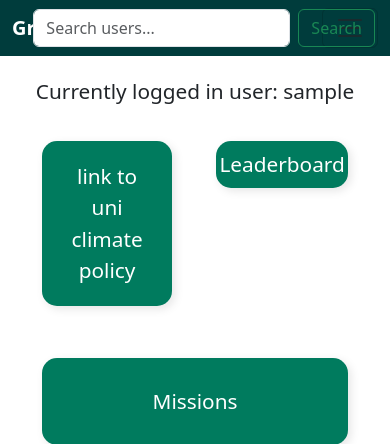
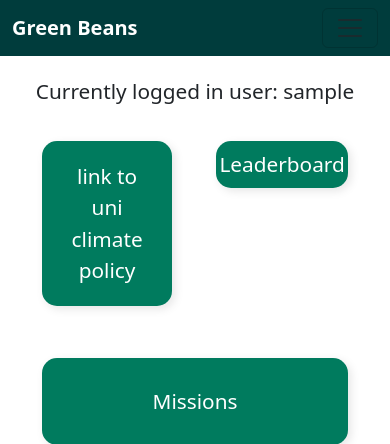
Before and after one commit to hazribo/ECM2434-Coursework, a Django app: page /game in a window 390 px wide. Shown: the top 444 px of the page. Run offline with Django 5.2, Linux system fonts and the light colour scheme; the visitor is signed in with stand-in values (Sample User, id 1); data comes from the database, SQL or seed files in the repository; some libraries are stand-ins or nearby versions.

Commit message:
Fix mobile navbar collapse button

```diff
--- a/WebApp/templates/WebApp/base.html
+++ b/WebApp/templates/WebApp/base.html
@@ -67,7 +67,7 @@
     <nav class="navbar navbar-expand-lg navbar-light fixed-top">
         <div class="container d-flex">
             <a class="navbar-brand" href="/">Green Beans</a>
-            <button class="navbar-toggler" type="button" data-toggle="collapse" data-target="#navbarNav" aria-controls="navbarNav" aria-expanded="false" aria-label="Toggle navigation">
+            <button class="navbar-toggler" type="button" data-bs-toggle="collapse" data-bs-target="#navbarNav" aria-controls="navbarNav" aria-expanded="false" aria-label="Toggle navigation">
                 <span class="navbar-toggler-icon"></span>
             </button>
             <div class="collapse navbar-collapse" id="navbarNav">
--- a/WebApp/templates/WebApp/game_base.html
+++ b/WebApp/templates/WebApp/game_base.html
@@ -28,16 +28,6 @@
             .main-content {
                 padding: 20px;
             }
-            /* Custom style for the username link */
-            .username-link {
-                color: white !important; /* Ensure the username is white */
-                text-decoration: none !important; /* Remove underline */
-                padding: 0.5rem 0.2rem;
-            }
-            .username-link:hover {
-                background-color: #002727 !important;
-                color: #f8f9fa !important;
-            }
             .menu-link {
                 font-size: 1rem !important;
                 font-weight: bold !important;
@@ -52,6 +42,31 @@
                 display: flex;
                 justify-content: center;
             }
+
+            /* Responsive navbar adjustments */
+            @media (max-width: 992px) {
+                .navbar-nav {
+                    flex-direction: column;
+                    align-items: center;
+                    width: 100%;
+                }
+                .navbar-center {
+                    flex-direction: column;
+                    width: 100%;
+                    text-align: center;
+                }
+                .nav-item {
+                    margin: 5px 0;
+                }
+                .search-bar {
+                    width: 100%;
+                    justify-content: center;
+                    margin-top: 10px;
+                }
+                .search-bar input {
+                    width: 70%;
+                }
+            }
         </style>
     </head>
 
@@ -60,50 +75,38 @@
     <nav class="navbar navbar-expand-lg navbar-light fixed-top">
         <div class="container">
             <a class="navbar-brand" href="/game">Green Beans</a>
-            <button class="navbar-toggler" type="button" data-toggle="collapse" data-target="#navbarNav" aria-controls="navbarNav" aria-expanded="false" aria-label="Toggle navigation">
+            <button class="navbar-toggler" type="button" data-bs-toggle="collapse" data-bs-target="#navbarNav" aria-controls="navbarNav" aria-expanded="false" aria-label="Toggle navigation">
                 <span class="navbar-toggler-icon"></span>
             </button>
             <div class="collapse navbar-collapse" id="navbarNav">
-                <ul class="navbar-nav w-100 d-flex justify-content-between"> <!-- Full width and equal spacing -->
-                    <div class="navbar-center">
-                        <li class="nav-item active mx-5">
+                <ul class="navbar-nav w-100 d-flex justify-content-between align-items-center">
+                    <div class="navbar-center d-flex flex-lg-row flex-column">
+                        <li class="nav-item mx-lg-5 my-2 my-lg-0">
                             <a class="nav-link menu-link" href="{% url 'missions' %}">MISSIONS</a>
                         </li>
-                        <li class="nav-item active mx-5">
+                        <li class="nav-item mx-lg-5 my-2 my-lg-0">
                             <a class="nav-link menu-link" href="{% url 'leaderboard' %}">LEADERBOARD</a>
                         </li>
-                        <li class="nav-item active mx-5">
+                        <li class="nav-item mx-lg-5 my-2 my-lg-0">
                             <a class="nav-link menu-link" href="{% url 'profile' username=user.username %}">MY PROFILE</a>
                         </li>
                     </div>
-                    <li class="nav-item"> <!-- Logout pushed to the right -->
+                    <li class="nav-item">
                         <a class="nav-link" href="{% url 'logout' %}">Logout</a>
                     </li>
                 </ul>
-            </div>
-        </div>
                 <form class="d-flex search-bar" action="{% url 'profile' username='temp_user' %}" method="GET" id="search-form">
                     <input class="form-control me-2" type="search" name="username" placeholder="Search users..." aria-label="Search" id="search-input">
                     <button class="btn btn-outline-success" type="submit">Search</button>
                 </form>
+            </div>
+        </div>
     </nav>
-
-    <!-- CSS for Search Bar -->
-     <style>
-        .search-bar {
-            position: absolute;
-            right: 15px; /* Ensures it sticks to the right */
-            top: 50%;
-            transform: translateY(-50%); /* Vertically centers it */
-            display: flex;
-            align-items: center;
-        }
-    </style>
 
     <!-- JS for Search Bar -->
     <script>
         document.getElementById('search-form').addEventListener('submit', function(event) {
-        event.preventDefault();  // Prevent the default form submission
+            event.preventDefault();  // Prevent default form submission
             const username = document.getElementById('search-input').value.trim();
             if (username) {
                 this.action = `/search/`;
```
Lines whose indentation alone changed are shown as unchanged.
